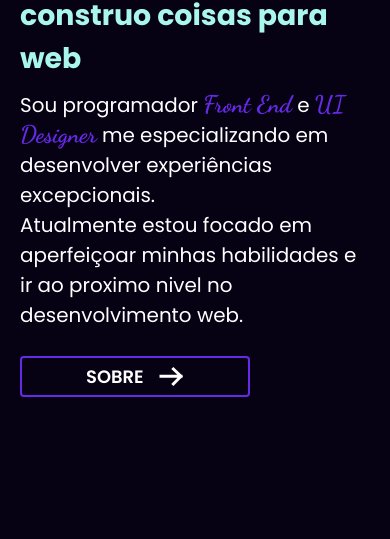
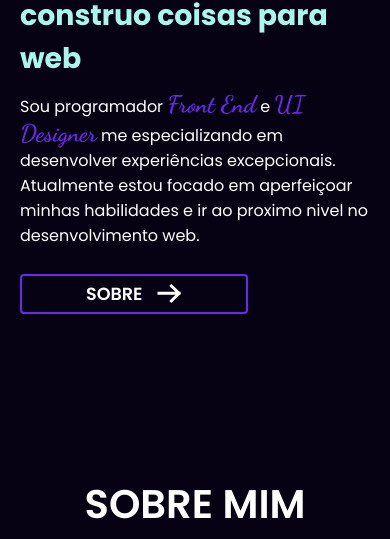
Before and after one commit to renanNixdorf/Portifolio-Renan-Bomfim, a plain HTML site: page index.html in a window 390 px wide. Shown: the part 285-824 px from the top of the page. Drawn offline with Linux system fonts and the light colour scheme.

Commit message:
responsividade das fontes

```diff
--- a/styles/style.css
+++ b/styles/style.css
@@ -39,12 +39,18 @@ body {
   height: 100vh;
 }
 
-@media (max-width: 500px) {
+@media (max-width: 800px) {
   .view {
     height: auto;
     margin-bottom: 10rem;
   }
 
+  .main-content p{
+    max-width: auto;
+  }
+}
+
+@media (max-width: 500px) {
   .title-default p {
     max-width: 45ch;
     margin: 0 10px;
--- a/styles/style.fonts/font.header.css
+++ b/styles/style.fonts/font.header.css
@@ -11,7 +11,8 @@
 }
 
 .main-content p {
-  font-size: clamp(1rem, 1rem + 1vw, 1.5rem);
+  font-size: clamp(1rem, 1rem + 1vw, 1rem);
+  max-width: 55ch;
 }
 
 .main-content a {
@@ -19,11 +20,11 @@
   align-items: center;
   gap: 15px;
   font-weight: 600;
-  font-size: clamp(0.2rem, 1rem + 0.5vw, 1.5rem);
+  font-size: clamp(0.2rem, 1rem + 0.5vw, 1.1rem);
 }
 
 .font-span-script {
   font-family: "Dancing Script", cursive;
   color: var(--cor-primaria);
-  font-size: clamp(1.5rem, 1rem + 2vw, 2.5rem);
+  font-size: clamp(1.5rem, 1rem + 2vw, 1.5rem);
 }
```
